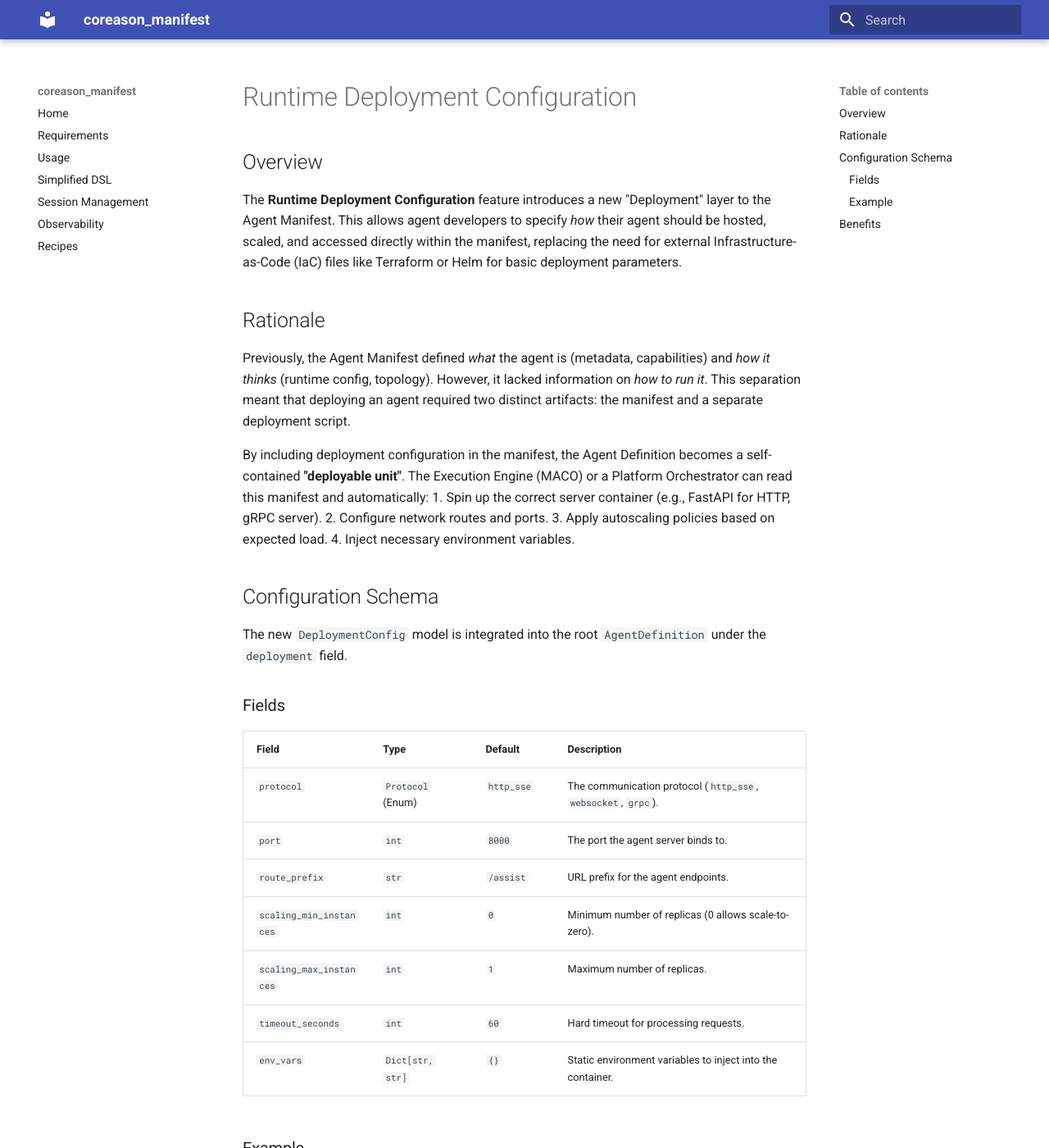
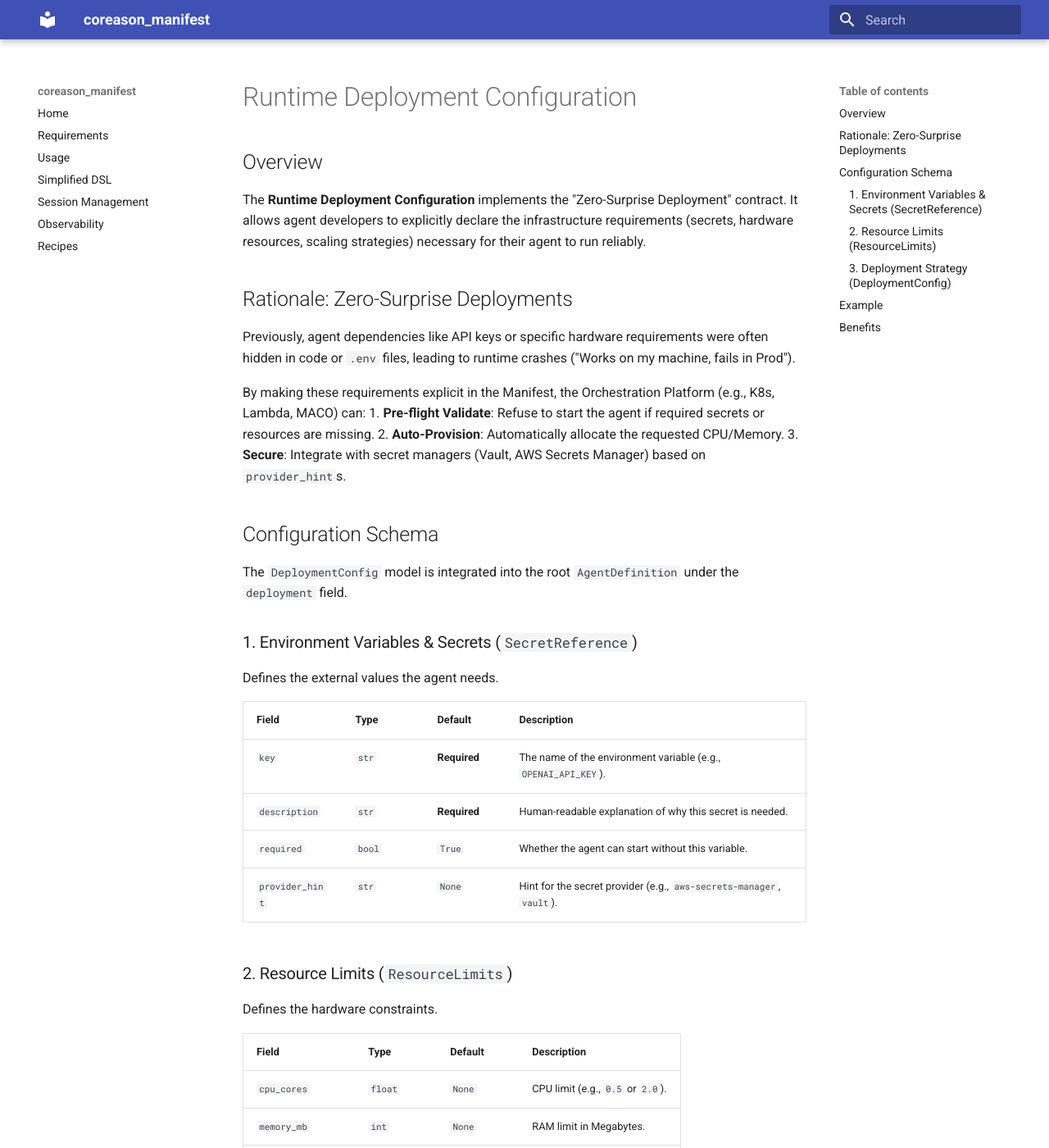
Before and after one commit to CoReason-AI/coreason-manifest, an MkDocs documentation site: the page built from docs/runtime_deployment_configuration.md, in a window 1280 px wide and 1400 px high. Shown: the whole window at 82% size. Built offline with MkDocs 1.6.1 and Material for MkDocs 9.7.7, drawn with Linux system fonts in a browser that asks for light colours; some of the changed text lies outside the part shown.

Commit message:
feat: Implement Deployment Contract and update AgentDefinition
This PR introduces a dedicated `DeploymentConfig` to the agent manifest, enforcing a "Zero-Surprise" deployment model by explicitly defining resource limits, secrets, and environment variables within the agent definition itself.

**Key Changes:**

* **Core Definitions:**
* Created `src/coreason_manifest/definitions/deployment.py` containing `SecretReference`, `ResourceLimits`, and `DeploymentConfig` models.
* Updated `AgentDefinition` in `src/coreason_manifest/definitions/agent.py` to include the optional `deployment` field.
* Regenerated `src/coreason_manifest/schemas/agent.schema.json` to reflect the new structure.


* **Documentation:**
* Updated `docs/runtime_deployment_configuration.md` to detail the new Zero-Surprise Deployment model.
* Updated `docs/coreason_agent_manifest.md` with the new schema definitions.


* **Testing & Quality Assurance:**
* Added `tests/test_deployment.py` with comprehensive coverage for serialization, immutability, validation edge cases, and complex configurations.
* Resolved Mypy strict mode errors regarding frozen model mutation checks and union type narrowing.
* Fixed linting issues (line lengths, unused imports) to ensure CI compliance.

````diff
--- a/docs/runtime_deployment_configuration.md
+++ b/docs/runtime_deployment_configuration.md
@@ -2,50 +2,83 @@
 
 ## Overview
 
-The **Runtime Deployment Configuration** feature introduces a new "Deployment" layer to the Agent Manifest. This allows agent developers to specify *how* their agent should be hosted, scaled, and accessed directly within the manifest, replacing the need for external Infrastructure-as-Code (IaC) files like Terraform or Helm for basic deployment parameters.
+The **Runtime Deployment Configuration** implements the "Zero-Surprise Deployment" contract. It allows agent developers to explicitly declare the infrastructure requirements (secrets, hardware resources, scaling strategies) necessary for their agent to run reliably.
 
-## Rationale
+## Rationale: Zero-Surprise Deployments
 
-Previously, the Agent Manifest defined *what* the agent is (metadata, capabilities) and *how it thinks* (runtime config, topology). However, it lacked information on *how to run it*. This separation meant that deploying an agent required two distinct artifacts: the manifest and a separate deployment script.
+Previously, agent dependencies like API keys or specific hardware requirements were often hidden in code or `.env` files, leading to runtime crashes ("Works on my machine, fails in Prod").
 
-By including deployment configuration in the manifest, the Agent Definition becomes a self-contained **"deployable unit"**. The Execution Engine (MACO) or a Platform Orchestrator can read this manifest and automatically:
-1.  Spin up the correct server container (e.g., FastAPI for HTTP, gRPC server).
-2.  Configure network routes and ports.
-3.  Apply autoscaling policies based on expected load.
-4.  Inject necessary environment variables.
+By making these requirements explicit in the Manifest, the Orchestration Platform (e.g., K8s, Lambda, MACO) can:
+1.  **Pre-flight Validate**: Refuse to start the agent if required secrets or resources are missing.
+2.  **Auto-Provision**: Automatically allocate the requested CPU/Memory.
+3.  **Secure**: Integrate with secret managers (Vault, AWS Secrets Manager) based on `provider_hint`s.
 
 ## Configuration Schema
 
-The new `DeploymentConfig` model is integrated into the root `AgentDefinition` under the `deployment` field.
+The `DeploymentConfig` model is integrated into the root `AgentDefinition` under the `deployment` field.
 
-### Fields
+### 1. Environment Variables & Secrets (`SecretReference`)
+
+Defines the external values the agent needs.
 
 | Field | Type | Default | Description |
 | :--- | :--- | :--- | :--- |
-| `protocol` | `Protocol` (Enum) | `http_sse` | The communication protocol (`http_sse`, `websocket`, `grpc`). |
-| `port` | `int` | `8000` | The port the agent server binds to. |
-| `route_prefix` | `str` | `/assist` | URL prefix for the agent endpoints. |
-| `scaling_min_instances` | `int` | `0` | Minimum number of replicas (0 allows scale-to-zero). |
-| `scaling_max_instances` | `int` | `1` | Maximum number of replicas. |
-| `timeout_seconds` | `int` | `60` | Hard timeout for processing requests. |
-| `env_vars` | `Dict[str, str]` | `{}` | Static environment variables to inject into the container. |
+| `key` | `str` | **Required** | The name of the environment variable (e.g., `OPENAI_API_KEY`). |
+| `description` | `str` | **Required** | Human-readable explanation of why this secret is needed. |
+| `required` | `bool` | `True` | Whether the agent can start without this variable. |
+| `provider_hint` | `str` | `None` | Hint for the secret provider (e.g., `aws-secrets-manager`, `vault`). |
 
-### Example
+### 2. Resource Limits (`ResourceLimits`)
+
+Defines the hardware constraints.
+
+| Field | Type | Default | Description |
+| :--- | :--- | :--- | :--- |
+| `cpu_cores` | `float` | `None` | CPU limit (e.g., `0.5` or `2.0`). |
+| `memory_mb` | `int` | `None` | RAM limit in Megabytes. |
+| `timeout_seconds` | `int` | `60` | Execution time limit. |
+
+### 3. Deployment Strategy (`DeploymentConfig`)
+
+The top-level configuration.
+
+| Field | Type | Default | Description |
+| :--- | :--- | :--- | :--- |
+| `env_vars` | `List[SecretReference]` | **Required** | List of required secrets/vars. |
+| `resources` | `ResourceLimits` | `None` | Hardware constraints. |
+| `scaling_strategy` | `Literal` | `serverless` | Strategy: `serverless` (scale-to-zero) or `dedicated` (always on). |
+| `concurrency_limit` | `int` | `None` | Max simultaneous requests per instance. |
+
+## Example
 
 ```yaml
 deployment:
-  protocol: "http_sse"
-  port: 8080
-  route_prefix: "/api/v1/agent"
-  scaling_min_instances: 1
-  scaling_max_instances: 5
-  timeout_seconds: 30
+  scaling_strategy: "serverless"
+  concurrency_limit: 10
+
+  resources:
+    cpu_cores: 1.0
+    memory_mb: 2048
+    timeout_seconds: 120
+
   env_vars:
-    LOG_LEVEL: "INFO"
+    - key: "OPENAI_API_KEY"
+      description: "Required for the main LLM inference."
+      required: true
+      provider_hint: "vault"
+
+    - key: "DATABASE_URL"
+      description: "Connection string for the vector store."
+      required: true
+
+    - key: "DEBUG_MODE"
+      description: "Enable verbose logging."
+      required: false
+      provider_hint: "env"
 ```
 
 ## Benefits
 
-*   **Portability**: The agent carries its own deployment constraints. You can move the manifest between environments (Dev, Stage, Prod) or different cloud providers, and the orchestrator respects the settings.
-*   **Simplification**: Removes the need for developers to learn Kubernetes manifests or Helm charts for standard agent deployments.
-*   **Automation**: Enables "Click to Deploy" functionality where the platform simply reads the manifest and provisions resources accordingly.
+*   **infrastructure-Aware**: The manifest is now a complete blueprint for execution, not just logic.
+*   **Validation**: Orchestrators can block deployment if requirements (like expensive GPU availability) cannot be met.
+*   **Security**: Secrets are referenced by key, never hardcoded values.
````
Also changed, not shown: docs/coreason_agent_manifest.md (+6 -7 lines), 5 other files.
